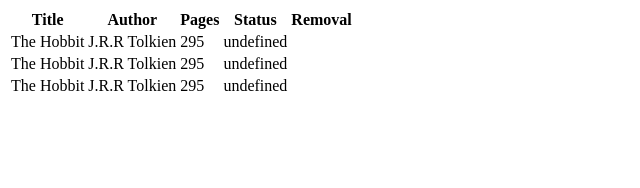
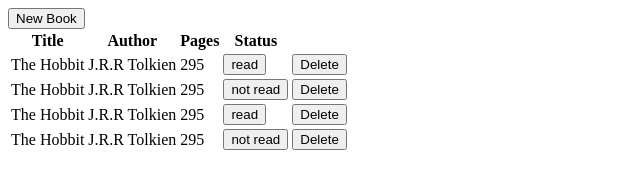
Before and after one commit to JyrexRonaldo/library, a plain HTML site: page index.html in a window 1280 px wide. Shown: the whole page, without its empty margins (0-640 px from the left). Drawn offline with Linux system fonts and the light colour scheme.

Commit message:
Implement html structure and dialog box

```diff
--- /dev/null
+++ b/css/reset.css
@@ -0,0 +1,48 @@
+/* http://meyerweb.com/eric/tools/css/reset/
+   v2.0 | 20110126
+   License: none (public domain)
+*/
+
+html, body, div, span, applet, object, iframe,
+h1, h2, h3, h4, h5, h6, p, blockquote, pre,
+a, abbr, acronym, address, big, cite, code,
+del, dfn, em, img, ins, kbd, q, s, samp,
+small, strike, strong, sub, sup, tt, var,
+b, u, i, center,
+dl, dt, dd, ol, ul, li,
+fieldset, form, label, legend,
+table, caption, tbody, tfoot, thead, tr, th, td,
+article, aside, canvas, details, embed,
+figure, figcaption, footer, header, hgroup,
+menu, nav, output, ruby, section, summary,
+time, mark, audio, video {
+	margin: 0;
+	padding: 0;
+	border: 0;
+	font-size: 100%;
+	font: inherit;
+	vertical-align: baseline;
+}
+/* HTML5 display-role reset for older browsers */
+article, aside, details, figcaption, figure,
+footer, header, hgroup, menu, nav, section {
+	display: block;
+}
+body {
+	line-height: 1;
+}
+ol, ul {
+	list-style: none;
+}
+blockquote, q {
+	quotes: none;
+}
+blockquote:before, blockquote:after,
+q:before, q:after {
+	content: '';
+	content: none;
+}
+table {
+	border-collapse: collapse;
+	border-spacing: 0;
+}
--- a/css/style.css
+++ b/css/style.css
@@ -0,0 +1,13 @@
+html {
+    box-sizing: border-box;
+}
+
+*,
+*::after,
+*::before {
+    box-sizing: inherit;
+}
+
+body {
+    height: 100vh;
+}
--- a/index.html
+++ b/index.html
@@ -1,5 +1,6 @@
 <!DOCTYPE html>
 <html lang="en">
+
 <head>
     <meta charset="UTF-8">
     <meta name="viewport" content="width=device-width, initial-scale=1.0">
@@ -7,20 +8,39 @@
     <script src="./js/index.js" defer></script>
     <title>Library</title>
 </head>
+
 <body>
-    <div><table>
+    <dialog>
+        <p>Add new book</p>
+        <form method="dialog">
+            <input placeholder="Title" type="text" name="read">
+            <input placeholder="Author" type="text" name="author">
+            <input placeholder="Pages" type="tel" name="pages">
+            <label>Have you read it?
+                <input type="checkbox" name="read" id="">
+            </label>
+            <button>Submit</button>
+        </form>
+    </dialog>
+    <div>
+        <button class="new-book">New Book</button>
+    </div>
+    <div>
+        <table>
             <thead>
                 <tr>
                     <th>Title</th>
                     <th>Author</th>
                     <th>Pages</th>
                     <th>Status</th>
-                <th>Removal</th>
+                    <th>&nbsp;</th>
                 </tr>
             </thead>
             <tbody>
 
             </tbody>
-    </table></div>
+        </table>
+    </div>
 </body>
+
 </html>
--- a/js/index.js
+++ b/js/index.js
@@ -1,9 +1,14 @@
-const bookLibrary = document.querySelector("tbody")
+const dialogBox = document.querySelector("dialog");
+const newBookBtn = document.querySelector(".new-book");
+const bookLibrary = document.querySelector("tbody");
+const formButton = document.querySelector("form button")
 
 
 const myLibrary = [new Book("The Hobbit", "J.R.R Tolkien", 295, true),
+new Book("The Hobbit", "J.R.R Tolkien", 295, false),
 new Book("The Hobbit", "J.R.R Tolkien", 295, true),
-new Book("The Hobbit", "J.R.R Tolkien", 295, true)];
+new Book("The Hobbit", "J.R.R Tolkien", 295, false)
+];
 
 function Book(title, author, pages, read) {
     this.title = title;
@@ -21,16 +26,32 @@ function displayBook() {
         const title = document.createElement("td");
         const author = document.createElement("td");
         const pages = document.createElement("td");
+        const readBtn = document.createElement("button");
         const readStatus = document.createElement("td");
+        const deletebtn = document.createElement("button");
+        const deleteCell = document.createElement("td");
+        const bookItem = document.createElement("tr");
+
         title.append(book.title);
         author.append(book.author);
         pages.append(book.pages);
-        readStatus.append(book.readStatus);
-        const bookItem = document.createElement("tr");
-        bookItem.append(title, author, pages, readStatus);
+        readStatus.append(readBtn);
+        readBtn.append(book.readStatus);
+        deleteCell.append(deletebtn)
+        bookItem.append(title, author, pages, readStatus, deleteCell);
         bookLibrary.append(bookItem)
+
+        deletebtn.textContent = "Delete";
+        readBtn.textContent = book.read ? "read" : "not read";
     });
 }
 
+displayBook();
 
-displayBook();
+newBookBtn.addEventListener("click", () => {
+    dialogBox.showModal()
+});
+
+formButton.addEventListener("click", (e) => {
+    console.log("yeah");
+})
```
Lines whose indentation alone changed are shown as unchanged.
